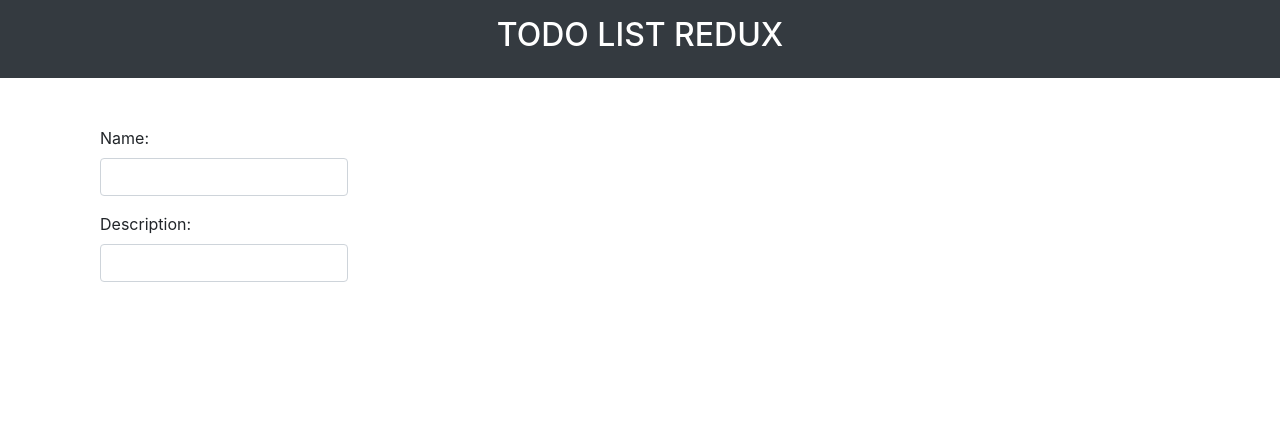
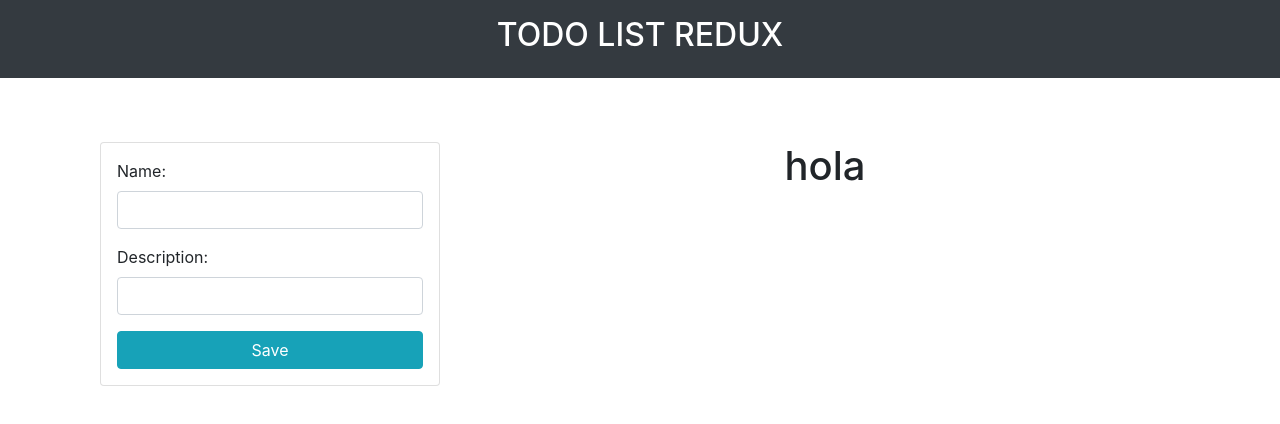
Before and after one commit to Brian-Santeliz/todo-list-redux, a React (Create React App) app: page / in a window 1280 px wide. Shown: the top 424 px of the page. Built offline with nearby package versions, Linux system fonts and the light colour scheme.

Commit message:
Add error message

```diff
--- a/src/App.js
+++ b/src/App.js
@@ -1,5 +1,6 @@
 import Navbar from "./components/Navbar";
 import Form from "./components/Form";
+import TaskList from "./components/TaskList";
 import { Container } from "./components/Container";
 function App() {
   return (
@@ -7,6 +8,7 @@ function App() {
       <Navbar />
       <Container>
         <Form />
+        <TaskList />
       </Container>
     </>
   );
--- a/src/components/Form.js
+++ b/src/components/Form.js
@@ -5,18 +5,43 @@ const Form = () => {
     name: "",
     description: "",
   });
-  const handleChange = ({ target, value }) => {
+  const [error, setError] = useState(false);
+  const handleChange = ({ target }) => {
     setForm((prev) => {
       return {
         ...prev,
-        [target]: value,
+        [target.name]: target.value,
       };
     });
   };
+  const validateForm = (formData) => {
+    if (formData.name.trim() === "" || formData.description.trim() === "") {
+      setError(true);
+    } else {
+      setError(false);
+    }
+  };
+  const handleSubmit = (e) => {
+    e.preventDefault();
+    validateForm(form);
+    //TODO  HACER DISPATCH DE LA ACCION
+    setForm({
+      name: "",
+      description: "",
+    });
+  };
+  const errorMessage = error && (
+    <div className="alert alert-danger">Todos los campos son necesarios</div>
+  );
   return (
-    <div className="col-md-3">
+    <div className="col-md-4">
       <div className="form">
-        <form method="post">
+        {errorMessage}
+        <form
+          method="post"
+          className="card card-body p-3 mt-3"
+          onSubmit={handleSubmit}
+        >
           <div className="form-group">
             <label htmlFor="name">Name:</label>
             <input
@@ -34,11 +59,14 @@ const Form = () => {
               onChange={handleChange}
               value={form.description}
               type="text"
-              name="Description"
+              name="description"
               id="description"
               className="form-control"
             />
           </div>
+          <button type="submit" className="btn btn-info">
+            Save
+          </button>
         </form>
       </div>
     </div>
--- /dev/null
+++ b/src/components/TaskList.js
@@ -0,0 +1,11 @@
+import React from "react";
+
+const TaskList = () => {
+  return (
+    <div className="col-md-8 mt-2 p-2 text-center">
+      <h1>hola</h1>
+    </div>
+  );
+};
+
+export default TaskList;
```
